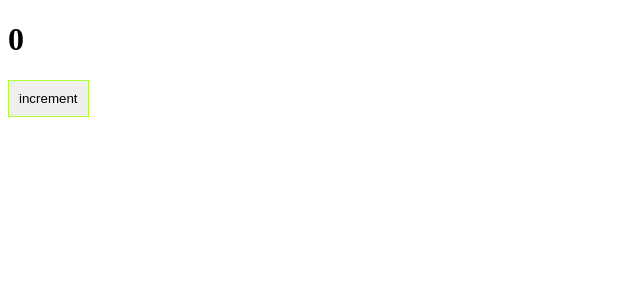
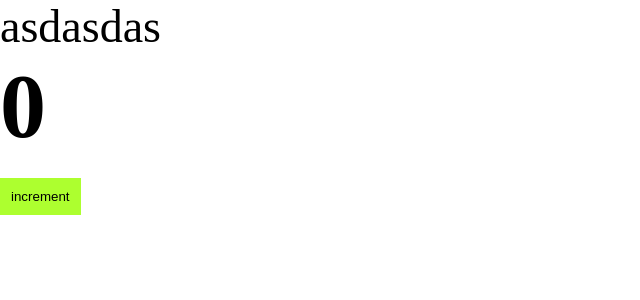
Before and after one commit to andy-rosa/app-article-aggregator, a React app: page / in a window 1280 px wide. Shown: the top 300 px of the page, without its empty margins (0-640 px from the left). Built offline with nearby package versions, Linux system fonts and the light colour scheme.

Commit message:
setting: code splitting and css modules

```diff
--- a/package.json
+++ b/package.json
@@ -26,6 +26,7 @@
     "@types/webpack": "^5.28.0",
     "css-loader": "^6.6.0",
     "html-webpack-plugin": "^5.5.0",
+    "mini-css-extract-plugin": "^2.5.3",
     "sass": "^1.49.9",
     "sass-loader": "^12.6.0",
     "style-loader": "^3.3.1",
--- /dev/null
+++ b/src/App.tsx
@@ -0,0 +1,14 @@
+import React from 'react';
+import {Counter} from "./components/Counter";
+import './index.scss';
+
+const App = () => {
+    return (
+        <div className='app'>
+            asdasdas
+            <Counter />
+        </div>
+    );
+};
+
+export default App;
--- /dev/null
+++ b/src/components/Counter.module.scss
@@ -0,0 +1,6 @@
+.btn {
+  padding: 10px;
+  border: 1px solid greenyellow;
+  background-color: greenyellow;
+  color: black;
+}
--- a/src/components/Counter.scss
+++ /dev/null
@@ -1,4 +0,0 @@
-button {
-  padding: 10px;
-  border: 1px solid greenyellow;
-}
--- a/src/components/Counter.tsx
+++ b/src/components/Counter.tsx
@@ -1,5 +1,5 @@
 import React, {useState} from 'react';
-import './Counter.scss'
+import classes from './Counter.module.scss'
 
 export const Counter = () => {
     const [count, setCount] = useState(0);
@@ -9,7 +9,7 @@
     return (
         <div>
             <h1>{count}</h1>
-            <button onClick={increment}>increment</button>
+            <button className={classes.btn} onClick={increment}>increment</button>
         </div>
     );
 };
--- /dev/null
+++ b/src/index.scss
@@ -0,0 +1,9 @@
+* {
+  margin: 0;
+  padding: 0;
+  box-sizing: border-box;
+}
+
+.app {
+  font-size: 46px;
+}
--- a/src/index.tsx
+++ b/src/index.tsx
@@ -1,9 +1,7 @@
 import {render} from "react-dom";
-import {Counter} from "./components/Counter";
+import App from "./App";
 
 render(
-    <div>
-        <Counter />
-    </div>,
+    <App />,
     document.getElementById('root')
 )
```
Also changed, not shown: src/global.d.ts (added, +7 -0 lines), 4 other files (tests, documents, lock files or other folders).
